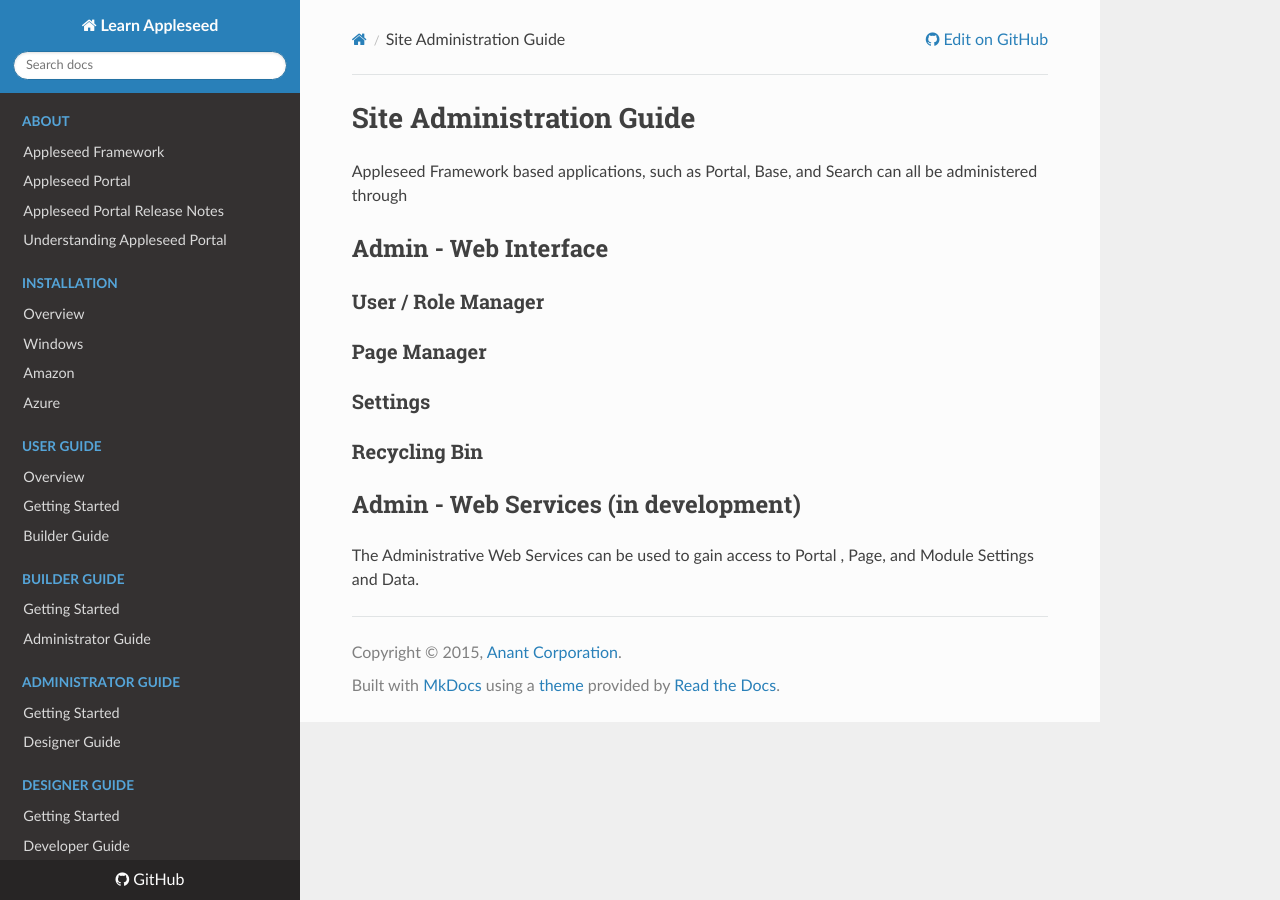
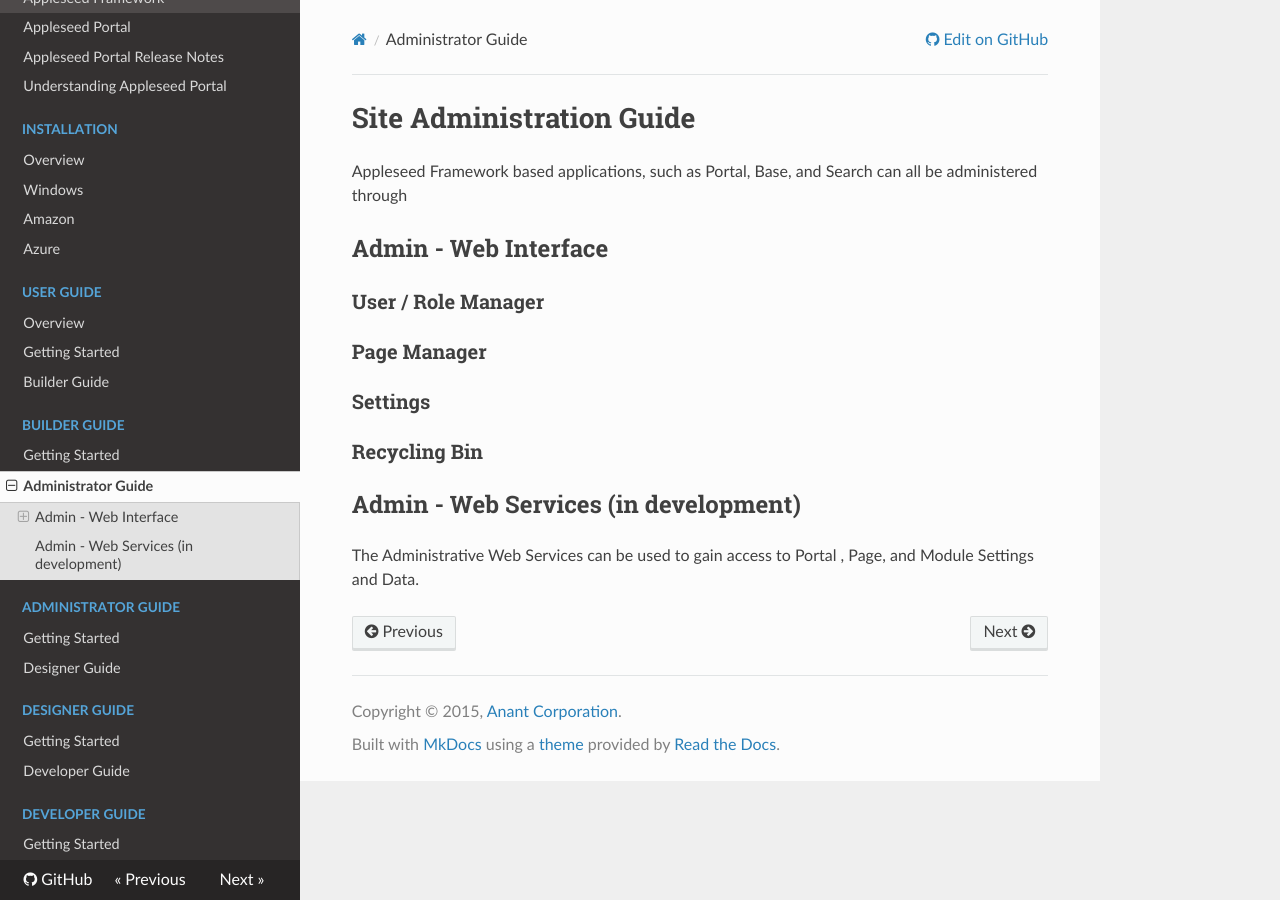
Before and after one commit to Appleseed/learn, an MkDocs documentation site: the page built from docs/Portal/admin/index.md, in a window 1280 px wide. Built offline with MkDocs 1.6.1, drawn with Linux system fonts in a browser that asks for light colours; nearby versions of some CDN libraries; old or Windows-style settings are respelled for this version of MkDocs.

Commit message:
Update mkdocs.yml
case sensitive portal

```diff
--- a/mkdocs.yml
+++ b/mkdocs.yml
@@ -7,23 +7,23 @@
 pages:
 # Introduction:
 - ['index.md', 'About', 'Appleseed Framework']
-- ['portal/index.md','About','Appleseed Portal']
-- ['portal/release-notes.md','About','Appleseed Portal Release Notes']
-- ['portal/intro/understanding-appleseed.md','About','Understanding Appleseed Portal ']
+- ['Portal/index.md','About','Appleseed Portal']
+- ['Portal/release-notes.md','About','Appleseed Portal Release Notes']
+- ['Portal/intro/understanding-appleseed.md','About','Understanding Appleseed Portal ']
 # Installation:
-- ['portal/install/index.md', 'Installation','Overview']
-- ['portal/install/windows.md', 'Installation','Windows']
-- ['portal/install/amazon.md', 'Installation','Amazon']
-- ['portal/install/azure.md', 'Installation','Azure']
+- ['Portal/install/index.md', 'Installation','Overview']
+- ['Portal/install/windows.md', 'Installation','Windows']
+- ['Portal/install/amazon.md', 'Installation','Amazon']
+- ['Portal/install/azure.md', 'Installation','Azure']
 # User:
-- ['portal/user/index.md', 'User Guide','Overview']
-- ['portal/user/getting-started.md', 'User Guide', 'Getting Started']
+- ['Portal/user/index.md', 'User Guide','Overview']
+- ['Portal/user/getting-started.md', 'User Guide', 'Getting Started']
 # Builder:
-- ['portal/builder/index.md', 'Builder Guide']
-- ['portal/user/getting-started.md', 'Builder Guide', 'Getting Started']
+- ['Portal/builder/index.md', 'Builder Guide']
+- ['Portal/user/getting-started.md', 'Builder Guide', 'Getting Started']
 # Administrator:
-- ['portal/admin/index.md', 'Administrator Guide']
-- ['portal/user/getting-started.md', 'Administrator Guide', 'Getting Started']
+- ['Portal/admin/index.md', 'Administrator Guide']
+- ['Portal/user/getting-started.md', 'Administrator Guide', 'Getting Started']
 # Designer:
 - ['portal/designer/index.md', 'Designer Guide']
 - ['user/getting-started.md', 'Designer Guide', 'Getting Started']
```
